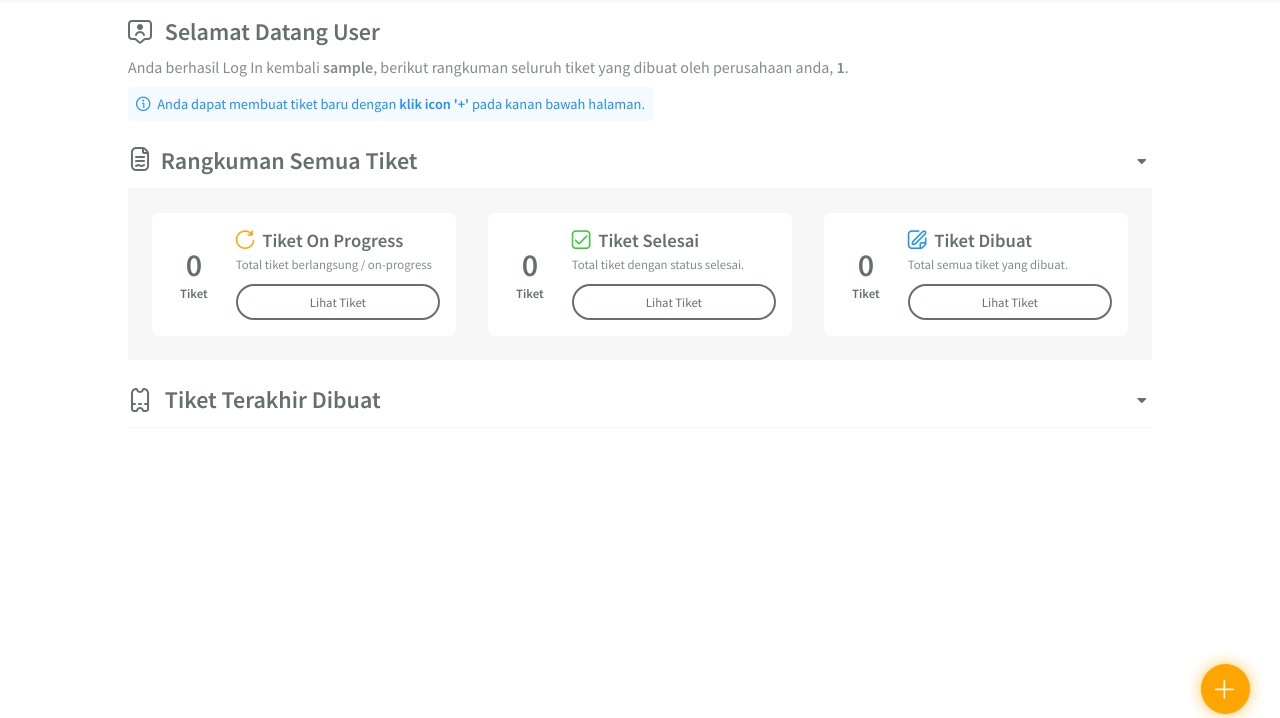
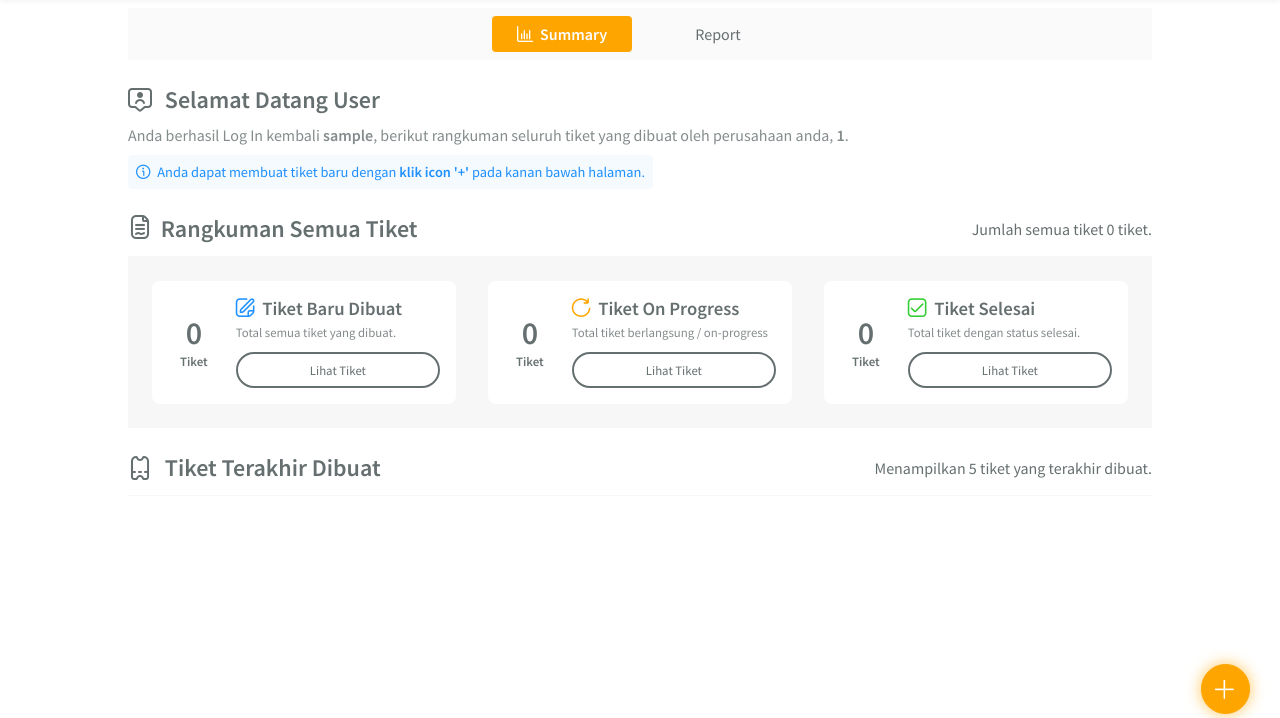
Before and after one commit to korizki/new-trakindo-ticket, a PHP site: page /pages/main.php in a window 1280 px wide. Shown: the part 56-774 px from the top of the page. Run offline with PHP 8.4, Linux system fonts and the light colour scheme; the visitor is signed in with stand-in values (Sample User, id 1); data that the repository does not hold is empty; some libraries are stand-ins or nearby versions.

Commit message:
Menambahkan navigasi bar akses halaman main dan report

```diff
--- a/assets/responsive.css
+++ b/assets/responsive.css
@@ -89,4 +89,15 @@
         border-radius: 4px;
         margin-top: 8px;
     }
+    .content-header>a>span{
+        display: none;
+    }
+    .topnav{
+        width: 90%;
+        margin-left: 5%;
+        padding: 8px;
+    }
+    .topnav>a{
+        flex: 1;
+    }
 }
--- a/assets/style.css
+++ b/assets/style.css
@@ -134,7 +134,6 @@ a{
     padding: 16px 0;
 }
 .content-header>a{
-    cursor: pointer;
     display: flex;
     justify-content: space-between;
     align-items: center;
@@ -329,7 +328,7 @@ a{
     padding: 24px;
 }
 .singleticket{
-    width: 330px;
+    width: 350px;
     border-radius: 8px;
     box-shadow: 2px 2px 5px 0 rgb(240,240,240);
     outline: 1px solid rgb(245,245,245);
@@ -479,6 +478,9 @@ a{
 .pesan{
     flex: 1 !important;
 }
+.pesan>h4{
+    margin-top: 4px !important;
+}
 .btntutup{
     width: 100%;
     padding: 12px;
@@ -492,3 +494,31 @@ a{
     font-size: 1em;
     font-weight: 600;
 }
+.btntutup:hover{
+    box-shadow: 0 0 7px 0 rgb(255, 191, 73);
+}
+.topnav{
+    display: flex;
+    margin: 8px;
+    padding: 8px 16px;
+    background: rgb(250,250,250);
+    gap: 16px;
+    justify-content: center;
+    align-items: center;
+    width: 80%;
+    margin-left: 10%;
+}
+.topnav>a{
+    padding: 8px;
+    width: 140px;
+    border-radius: 4px;
+    text-align: center;
+}
+.topnav>a:hover{
+    background: rgb(240,240,240);
+}
+.activetab, .activetab:hover{
+    font-weight: 600;
+    background: orange !important;
+    color: white !important;
+}
--- a/controllers/loginProcess.php
+++ b/controllers/loginProcess.php
@@ -17,6 +17,7 @@
             $_SESSION['logged_user'] = $row['nama_user'];
             $_SESSION['user'] = $username;
             $_SESSION['logged_user_comp'] = $row['company'];
+            $_SESSION['user_type'] = $row['type'];
             $_SESSION['logged_user_type'] = $row['type'];
             // arahkan ke main page
             header("Location: ../pages/main.php");
--- a/pages/main.php
+++ b/pages/main.php
@@ -29,16 +29,18 @@
     <div id="app">
         <nav>
             <a href="./main.php"><img src="../assets/icon/trakindo.png" alt="icon-trakindo" width=140></a>
-            <div>
 
-            </div>
             <a title="Log Out User" class="logoffbtn" @click="logOutUser"><i class="fi fi-rr-sign-out-alt"></i> <span class="remarklogout">Keluar</span></a>
         </nav>
         <p class=notifsuccess v-if="showNotifSuccess">
             <span><i class="fi fi-rr-badge-check"></i> <strong>Request Tiket berhasil</strong>, silahkan tunggu Feedback / Balasan tiket. Terima kasih.</span>
             <a @click="showNotifSuccess = false"><i class="fi fi-rr-cross-small"></i></a>
         </p>
-        <div class=content-header>
+        <div class=topnav>
+            <a :class="{activetab: activeTab == 1}" @click="activeTab = 1"><i class="fi fi-rr-stats" v-if="activeTab == 1"></i> Summary</a>
+            <a :class="{activetab: activeTab == 2}" @click="activeTab = 2"><i class="fi-rr-document-signed" v-if="activeTab == 2"></i> Report</a>
+        </div>
+        <div class=content-header v-if="activeTab == 1">
             <div class=welcom>
                 <h2><i class="fi fi-rr-comment-user trans"></i> Selamat Datang User</h2>
                 <p class="user">Anda berhasil Log In kembali <strong>{{ user }}</strong>, berikut rangkuman seluruh tiket yang dibuat oleh perusahaan anda, <strong>{{ company }}</strong>.</p>
@@ -46,9 +48,17 @@
             </div>
             <a>
                 <h2><i class="fi fi-rr-document-signed"></i> Rangkuman Semua Tiket</h2>
-                <span><i class="fi fi-rr-caret-right"></i></span>
+                <span>Jumlah semua tiket {{ listData.length }} tiket.</span>
             </a>
             <div class=sumbox>
+                <div class=eachcontent>
+                    <h1 class=" pad">{{ (listData.filter(item => item.status == 'Created')).length }} <span class="mini">Tiket</span></h1>
+                    <div>
+                        <h3 class=><i class="fi fi-rr-edit colblue"></i> Tiket Baru Dibuat</h3>
+                        <p>Total semua tiket yang dibuat.</p>
+                        <button class=review>Lihat Tiket</button>
+                    </div>
+                </div>
                 <div class=eachcontent>
                     <h1 class="pad">{{ (listData.filter(item => item.status != 'Created' || item.status != 'Closed')).length }} <span class="mini">Tiket</span></h1>
                     <div>
@@ -65,18 +75,10 @@
                         <button class=review>Lihat Tiket</button>
                     </div>
                 </div>
-                <div class=eachcontent>
-                    <h1 class=" pad">{{ (listData.filter(item => item.status == 'Created')).length }} <span class="mini">Tiket</span></h1>
-                    <div>
-                        <h3 class=><i class="fi fi-rr-edit colblue"></i> Tiket Dibuat</h3>
-                        <p>Total semua tiket yang dibuat.</p>
-                        <button class=review>Lihat Tiket</button>
-                    </div>
-                </div>
             </div>
             <a>
                 <h2><i class="fi fi-rr-ticket trans"></i> Tiket Terakhir Dibuat</h2>
-                <span><i class="fi fi-rr-caret-right"></i></span>
+                <span>Menampilkan 5 tiket yang terakhir dibuat.</span>
             </a>
             <div class=lastticket>
                 <div class=singleticket v-for="ticket in lastCreatedTicket" :key="ticket.id">
@@ -204,6 +206,7 @@
                     showNotifSuccess: false,
                     ticketDetail: '',
                     showDetail: false,
+                    activeTab: 1,
                 }
             },
             methods: {
```
